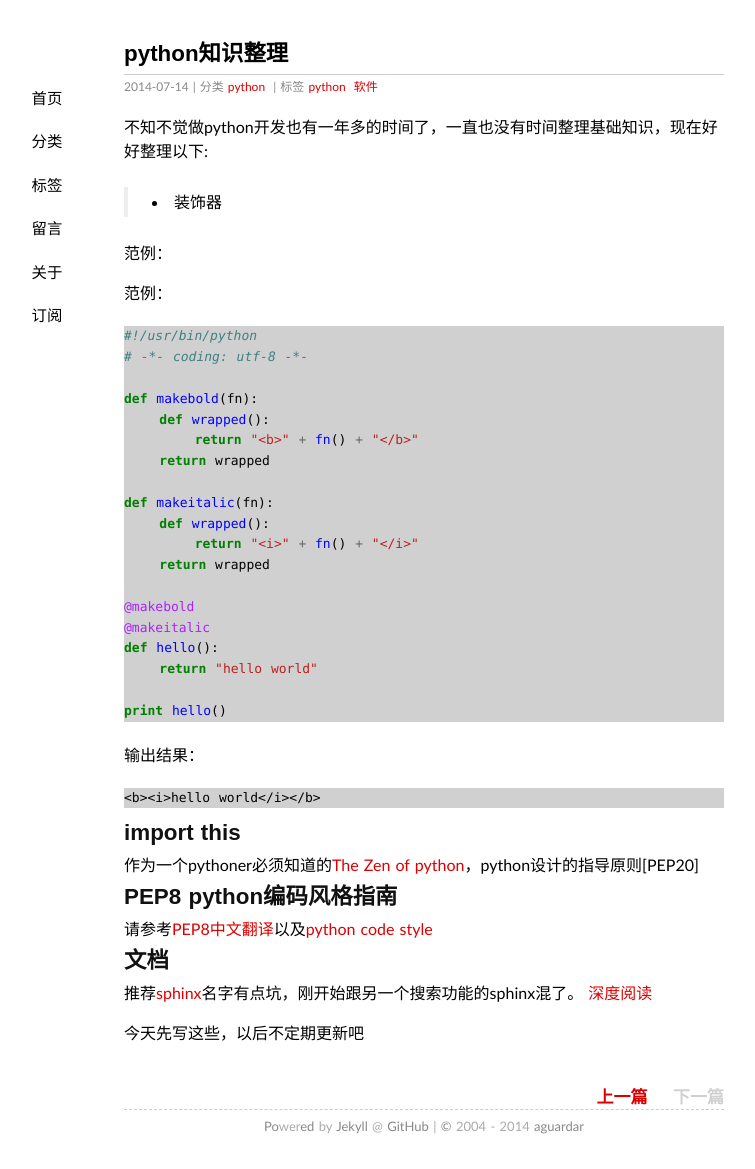
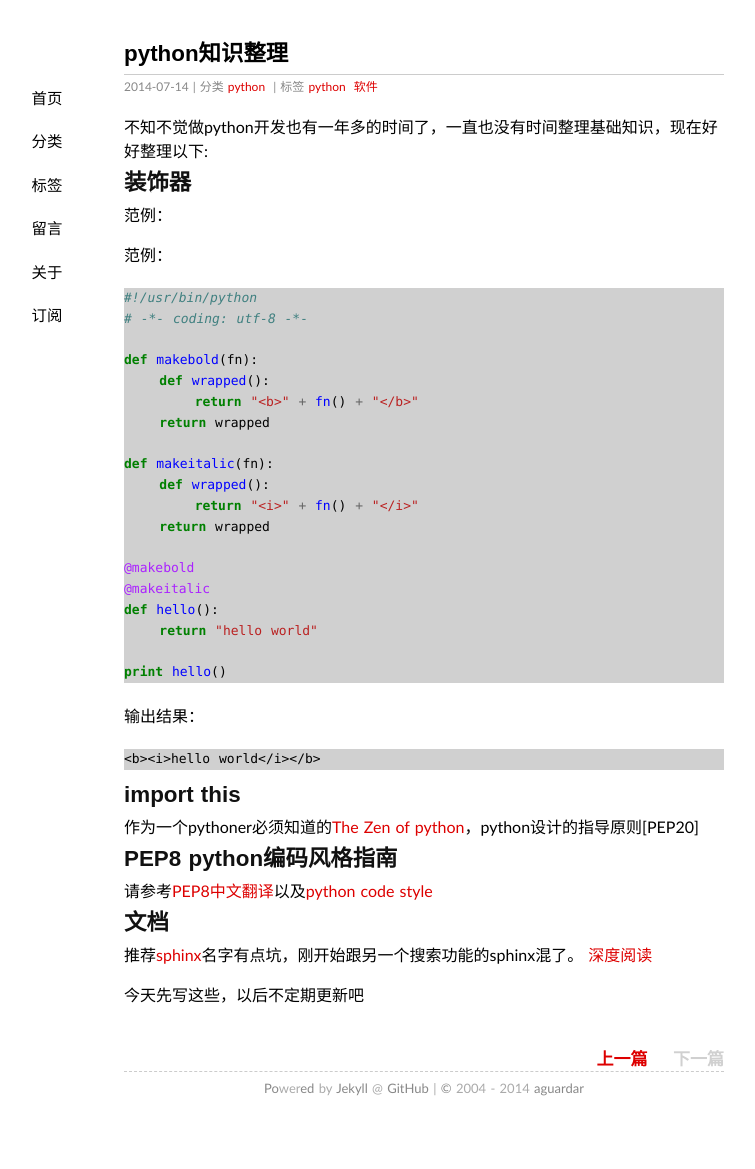
Before and after one commit to aguardar/aguardar.github.com, a Jekyll site: the page built from _posts/2014-7-14-markpython.md, in a window 1280 px wide. Shown: the whole page, without its empty margins (216-971 px from the left). Built offline with Jekyll 4.4.1, drawn with Linux system fonts in a browser that asks for light colours; some web fonts are replaced; Markdown is read by kramdown in place of the engine named in the settings; comment, search, counter and statistics services are not loaded; after the commit the page ends 1131 px from its top, so only the background shows below that.

```diff
--- a/_posts/2014-7-14-markpython.md
+++ b/_posts/2014-7-14-markpython.md
@@ -6,7 +6,7 @@ categories: python
 tags:  python 软件
 ---
 不知不觉做python开发也有一年多的时间了，一直也没有时间整理基础知识，现在好好整理以下:
->* 装饰器
+##装饰器
 
 范例：
 
```
